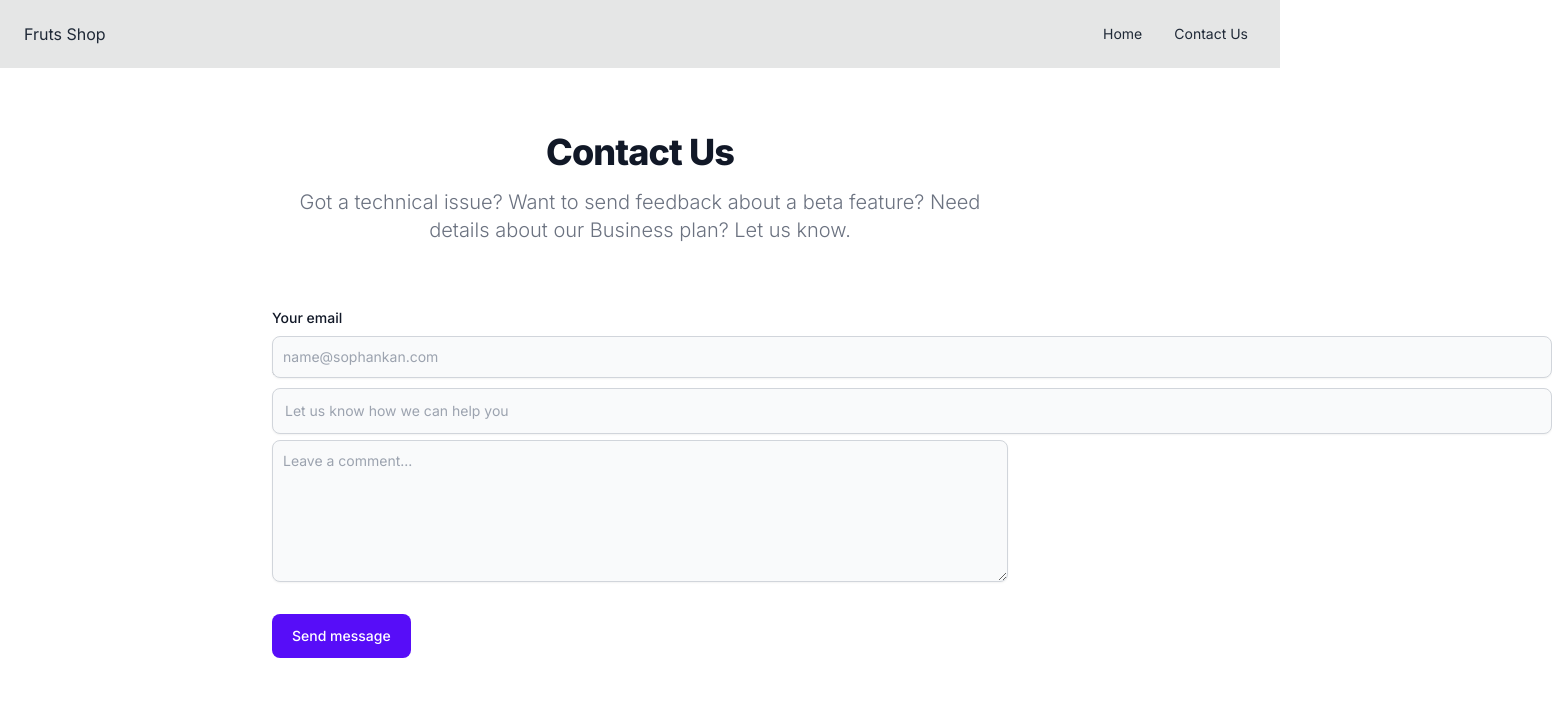
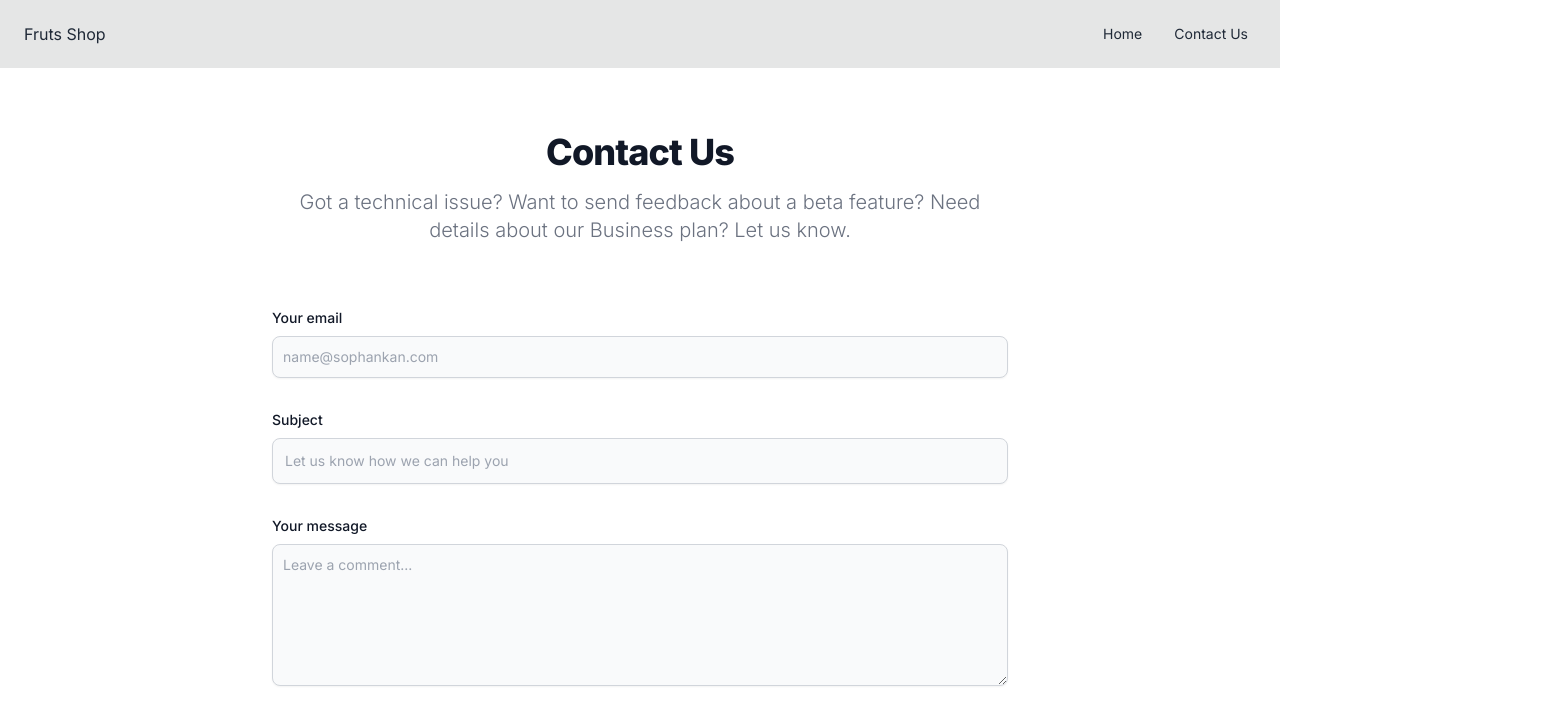
Before and after one commit to PHANZzz/Ecommerce-Project, a Next.js app: page /Contact in a window 1280 px wide. Shown: the top 716 px of the page, 1552 px wide, since content can reach past the window. Built offline with nearby package versions, Linux system fonts and the light colour scheme.

Commit message:
last testing

```diff
--- a/app/globals.css
+++ b/app/globals.css
@@ -20,6 +20,3 @@ img {
   margin-left: 5%;
   width: 90%;
 }
-#Contact form input {
-  position: absolute;
-}
```
